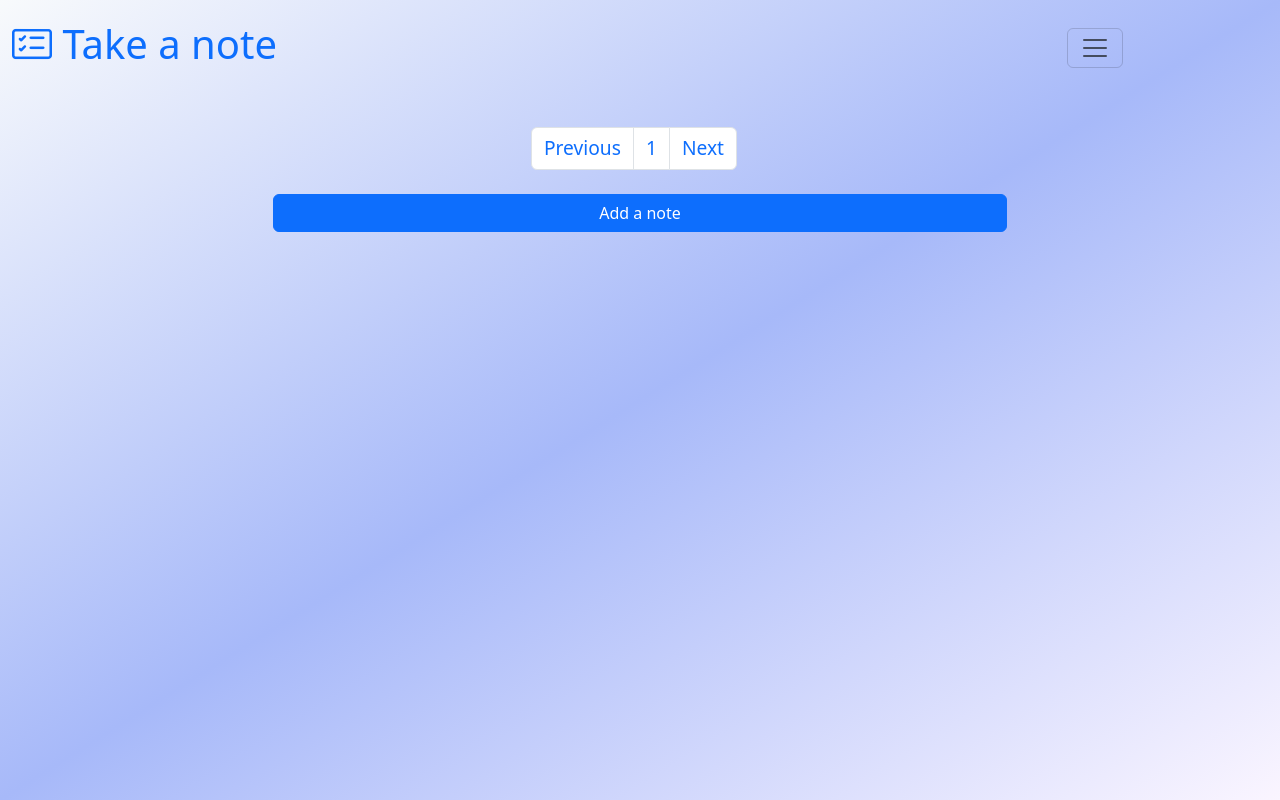
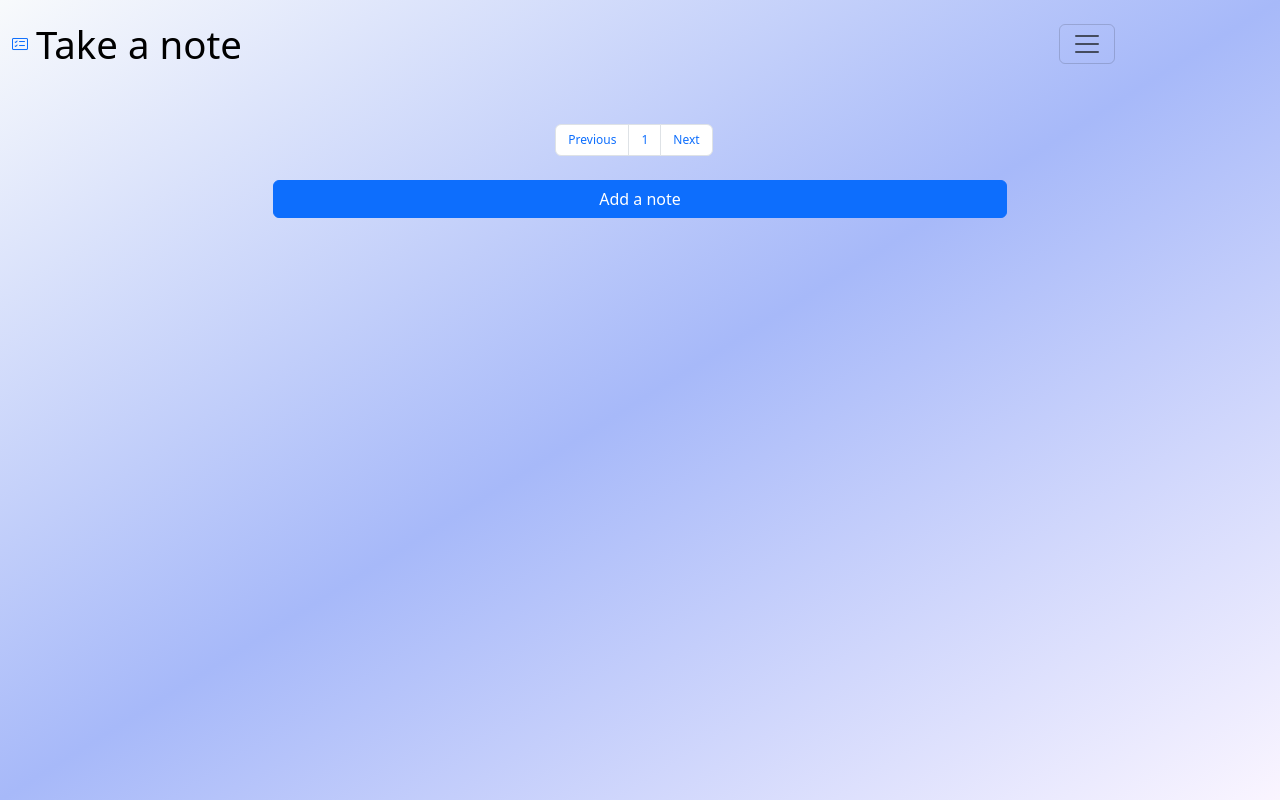
Before and after one commit to Timalsinarabin/Note-app, a website: page index.html in a window 1280 px wide. Drawn offline with nearby package versions, Linux system fonts and the light colour scheme.

Commit message:
feat: ui improvement

```diff
--- a/assets/style/style.css
+++ b/assets/style/style.css
@@ -13,12 +13,15 @@
 html,body{
     height: 100%;
 }
+.btn{
+    font-size: 1em;
+}
 body{
     background-image: var(--bg-image);
     color: var(--text-color);
 }
-header {
-    font-size: clamp(1em, 2.5vw, 2em);
+.navbar-brand{
+    font-size: clamp(2em, 3vw, 3em);
 }
 
 .dark-mode .navbar-toggler-icon{
@@ -49,6 +52,9 @@ header {
 }
 .note-nav{
     padding: 20px;
+}
+.navbar-brand{
+    color: var(--text-color);
 }
 .topbar{
     height: clamp(50px,12vh,100px);
@@ -152,6 +158,6 @@ background-color: lime;
     background-color: red;
 }
 .prevPage,.nextPage,.currPage{
-    margin-top: 15px;
-    font-size: 1.2em;
+    margin-top: 20px;
+    font-size: 0.75em;
 }
--- a/index.html
+++ b/index.html
@@ -11,20 +11,20 @@
     <title>Note app</title>
 </head>
 <body>
-    <section class="container-fluid">
-        <div class="topbar row text-secondary">
+    <navbar class="navbar bg-body-transparent">
+        <section class="container-fluid">
             <header class="logo col-10 text-start fw-bold d-flex align-items-center">
-                <h1>
                     <a href="index.html"><i class="bi bi-card-checklist"></i></a>
-                    <a class="text-decoration-none" href="menu.html">Take a note</a></h1>
+                    <a class="navbar-brand m-2 h1" href="menu.html">Take a note</a>
             </header>
             <div class="navbar col-2">
                 <button href="#sidebar" class="navbar-toggler" data-bs-toggle="offcanvas" type="button" aria-controls="sidebar" aria-label="toggle navigation">
                     <span class="navbar-toggler-icon"></span>
                 </button>
             </div>
-        </div>
-    </section>
+        </section>
+    </navbar>
+
     <section>
         <div class="container">
             <div class="main col-12 my-1">
@@ -53,6 +53,10 @@
             <button type="button" class="btn-close d-flex justify-content-end" data-bs-dismiss="offcanvas" aria-label="close"></button>
         </div>
         <div class="offcanvas-body d-flex justify-content-center align-items-center flex-column">
+            <form class="d-flex" role="search">
+                <input type="search" class="form-control me-2" placeholder="Search for a note" aria-label="search"/>
+                <button class="btn btn-success" type="submit">Search</button>
+            </form>
             <div class="note-nav allnotes">All notes</div>
             <div class="note-nav pinnednote">pinned notes</div>
             <div class="note-nav donenotes">Done notes</div>
--- a/js/pagination.js
+++ b/js/pagination.js
@@ -19,7 +19,7 @@ async function createNote(id,text,color='white',mark = false,dec = false){
 
     const btn = document.createElement('button');
     btn.className='delbtn';
-    btn.className ='btn btn-outline-danger';
+    btn.className ='btn btn-danger';
     btn.innerText = '⌫';
 
     btn.addEventListener('click',async()=>{
@@ -30,7 +30,7 @@ async function createNote(id,text,color='white',mark = false,dec = false){
 
     const btnDone = document.createElement('button');
     btnDone.className='btnDone';
-    btnDone.className = "btn btn-outline-primary"
+    btnDone.className = "btn btn-primary"
 
     const btnPin = document.createElement('div');
     btnPin.className='btnPin';
```
